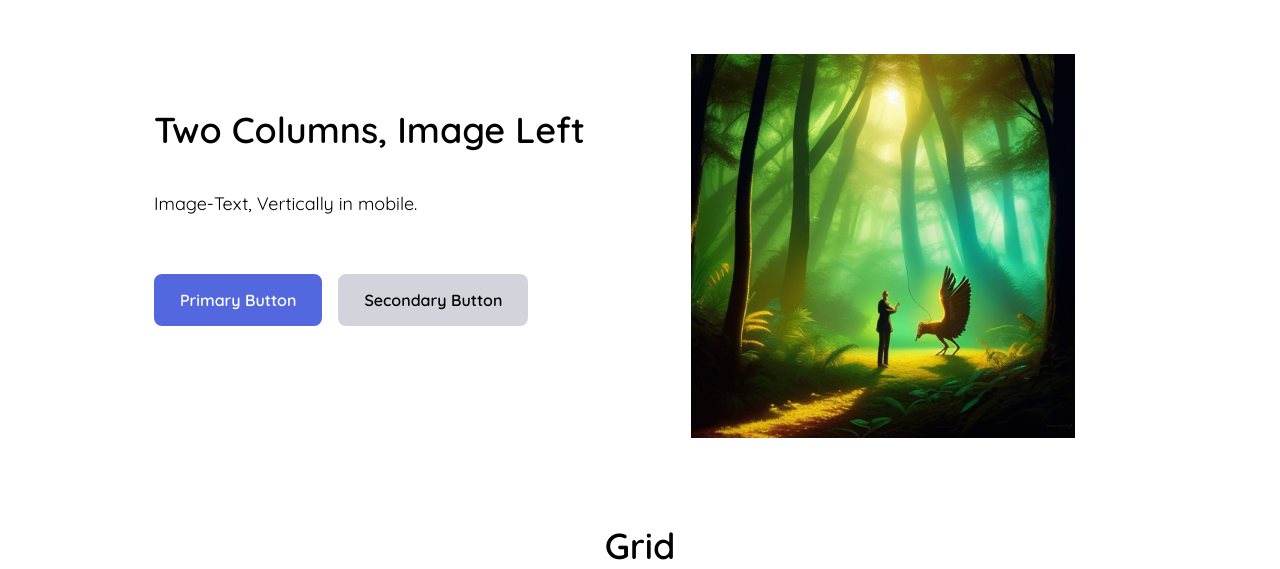
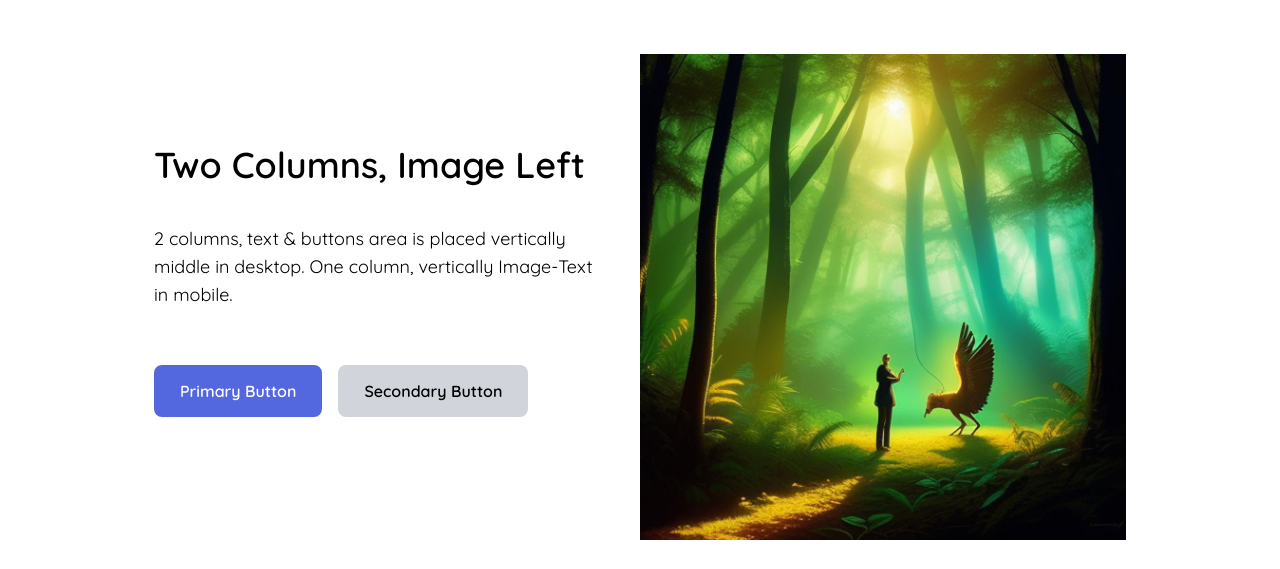
Before and after one commit to kizuyoko/tailwind-showcase, a website: page index.html in a window 1280 px wide. Shown: the part 490-1059 px from the top of the page. Drawn offline with Linux system fonts and the light colour scheme.

Commit message:
Vertically middle in 2 col

```diff
--- a/index.html
+++ b/index.html
@@ -67,11 +67,11 @@
     <!-- Two Columns -->
     <section id="twoColumns">
       <!-- Container For Image & Content -->
-      <div class="container flex flex-col-reverse p-6 mx-auto lg:flex-row lg:mb-0">
+      <div class="container flex flex-col-reverse items-center p-6 mx-auto lg:flex-row lg:mb-0">
         <!-- Content -->
-        <div class="flex flex-col space-y-10 lg:mt-16 lg:w-1/2">
-          <h1 class="mt-6 text-4xl font-semibold text-center lg:text-4xl lg:text-left ">Two Columns, Image Left</h1>
-          <p class="max-w-md mx-auto text-lg text-centerlg:text-2xl lg:text-left lg:mx-0">Image-Text, Vertically in mobile.</p>
+        <div class="flex flex-col space-y-10 lg:w-1/2">
+          <h1 class="mt-6 text-4xl font-semibold text-center md:mt-0 lg:text-4xl lg:text-left ">Two Columns, Image Left</h1>
+          <p class="max-w-md mx-auto text-lg text-centerlg:text-2xl lg:text-left lg:mx-0">2 columns, text & buttons area is placed vertically middle in desktop. One column, vertically Image-Text in mobile.</p>
 
           <!-- Buttons Container -->
           <div class="flex items-center justify-center w-full space-x-4 lg:justify-start">
@@ -85,7 +85,7 @@
           <img
             src="images/bird.png"
             alt=""
-            class="relative overflow-x-visible z-10r max-h-96"
+            class="relative overflow-x-visible z-10r"
           />
         </div>
       </div>
```
Also changed, not shown: css/style.css.
